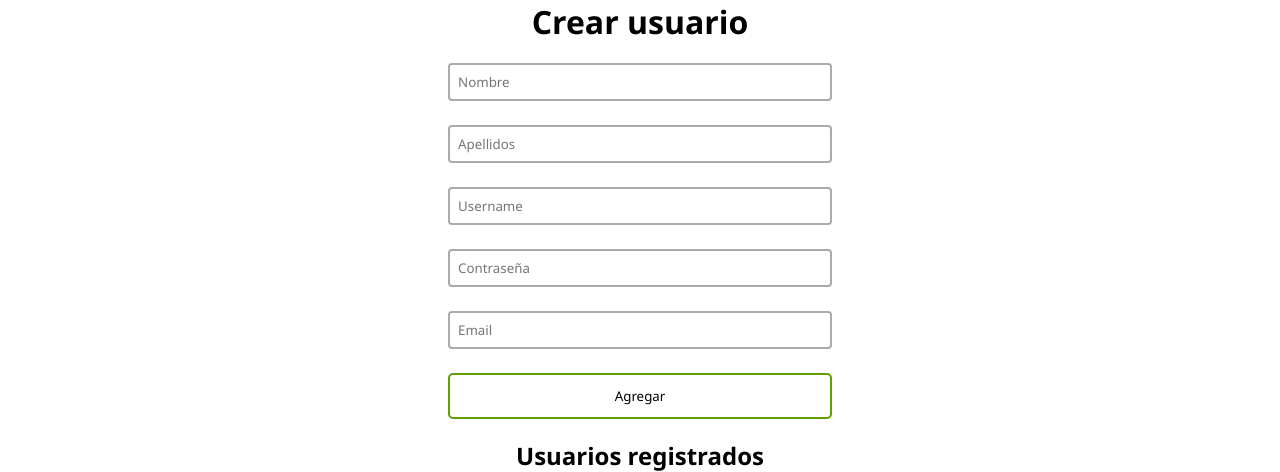
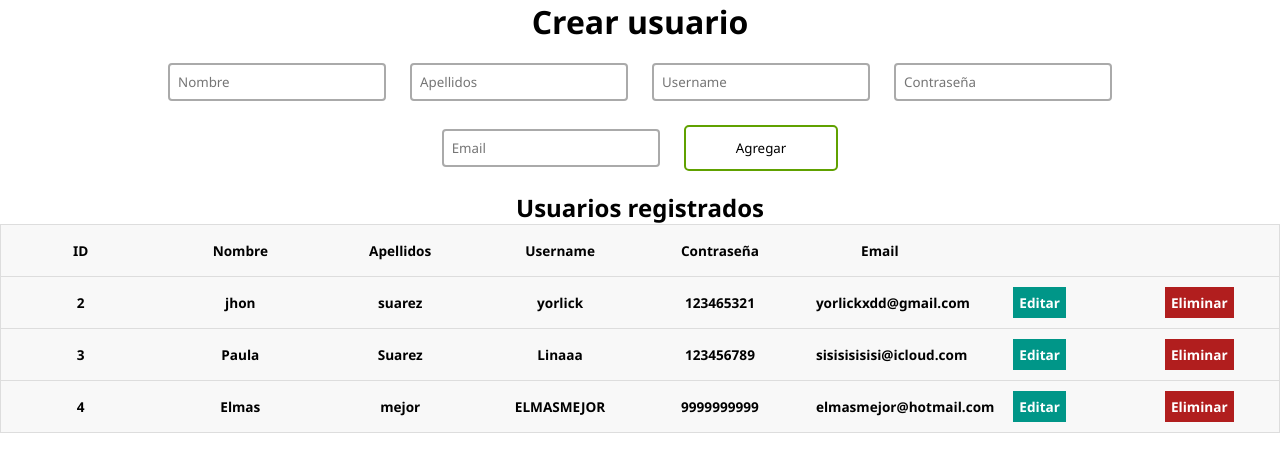
Before and after one commit to YorLick/Practica_BaseDeDatos_PHP, a PHP site: page / in a window 1280 px wide. Shown: the top 472 px of the page. Run offline with PHP 8.4, Linux system fonts and the light colour scheme; data comes from the database, SQL or seed files in the repository; lists and menus that the app fills with data are empty.

Commit message:
editar algo

```diff
--- a/CSS/style.css
+++ b/CSS/style.css
@@ -7,20 +7,32 @@ html {
   font-family: "Segoe UI", sans-serif;
   text-align: center;
 }
+
 a {
   text-decoration: none;
 }
 .users-form form {
   display: flex;
-  flex-direction: column;
+  flex-direction: row;
+  flex-wrap: wrap;
   gap: 24px;
-  width: 30%;
+  width: 90%;
+  max-width: 1200px;
   margin: 20px auto;
+  justify-content: center;
+  align-items: center;
   text-align: center;
 }
 .users-form form input {
   font-family: "Segoe UI", sans-serif;
 }
+.users-form form input[type="text"],
+.users-form form input[type="password"],
+.users-form form input[type="email"] {
+  min-width: 180px;
+  max-width: 240px;
+}
+
 .users-form form input[type="text"],
 .users-form form input[type="password"],
 .users-form form input[type="email"] {
--- a/edit_user.php
+++ b/edit_user.php
@@ -7,7 +7,7 @@
  $row=mysqli_fetch_array($query);
 ?>
 <!DOCTYPE html>
-<html lang="en">
+<html lang="es">
  <head>
  <meta charset="UTF-8">
  <meta name="viewport" content="width=device-width, initial-scale=1">
--- a/index.php
+++ b/index.php
@@ -5,7 +5,7 @@ $sql = "SELECT * FROM users";
 $query = mysqli_query($con, $sql);
 ?>
 <!DOCTYPE html>
-<html lang="en">
+<html lang="es">
 <head>
  <meta charset="UTF-8">
  <meta http-equiv="X-UA-Compatible" content="IE=edge">
--- a/insert_user.php
+++ b/insert_user.php
@@ -12,5 +12,6 @@ $query = mysqli_query($con, $sql);
 if($query){
  Header("Location: index.php");
 }else{
+    echo "Error: " . mysqli_error($con);
 }
 ?>
```
